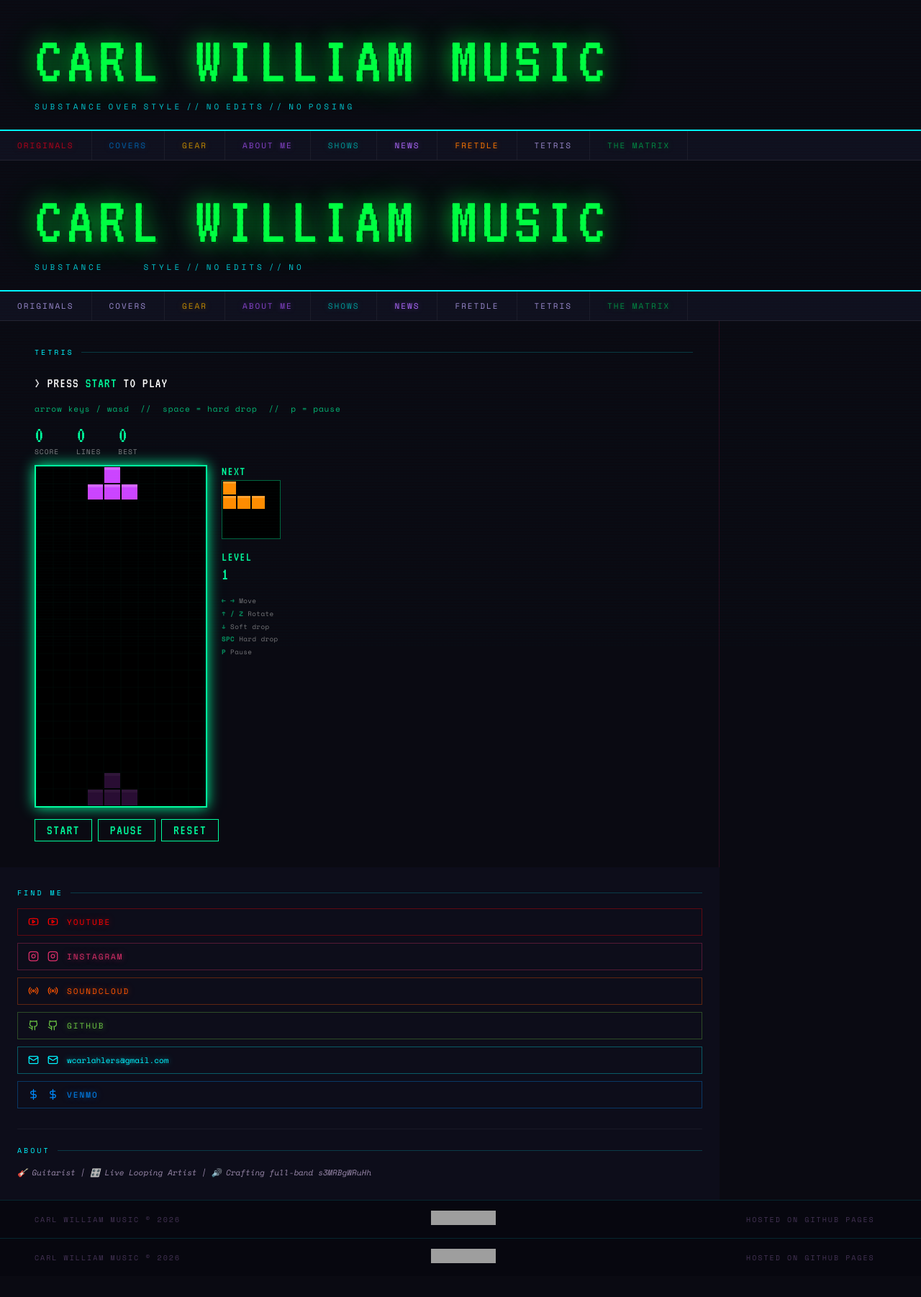
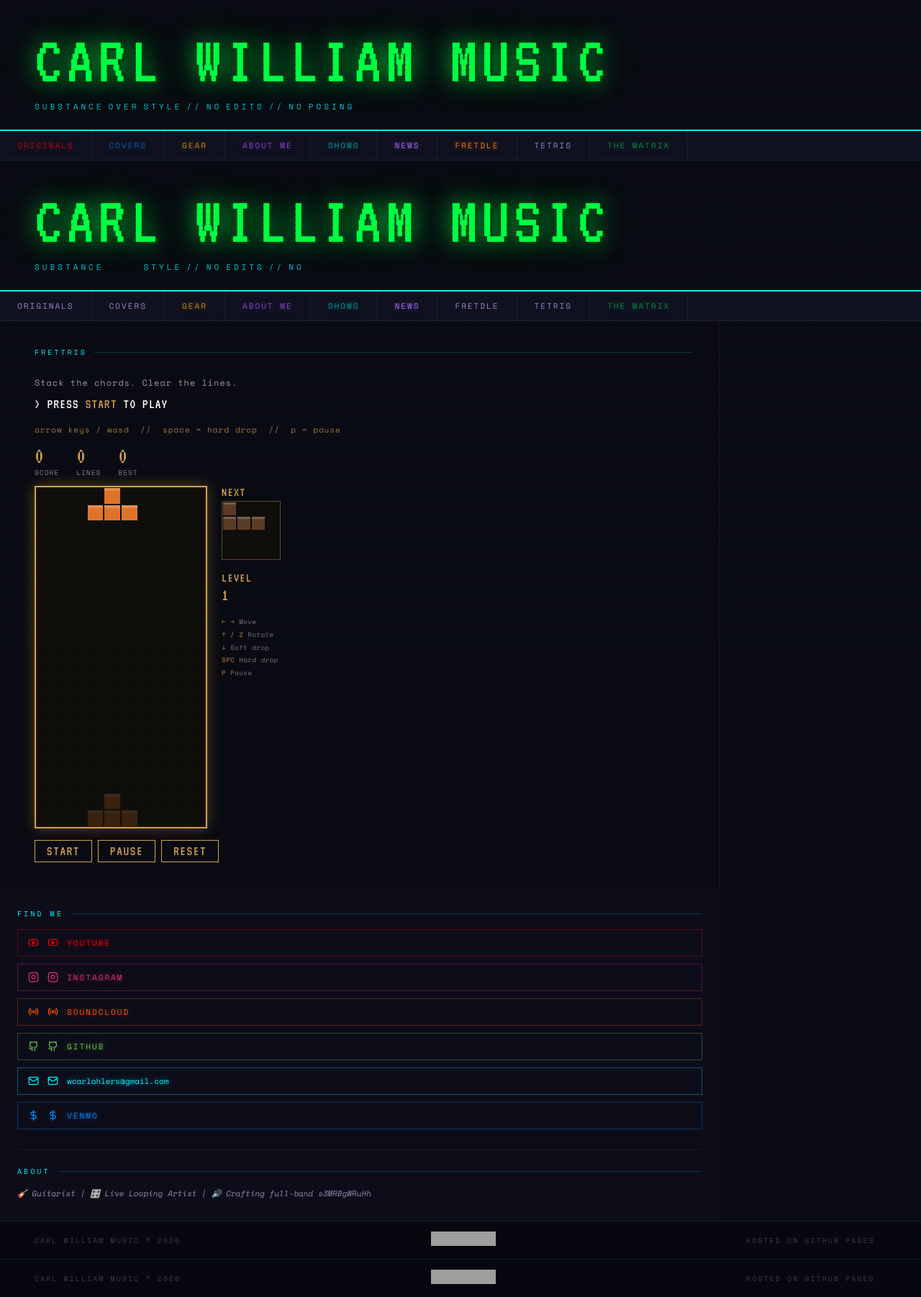
Before and after one commit to Ahlers94/carl-william-music, a Jekyll site: the page built from tetris.html, in a window 1280 px wide. Shown: the whole page at 72% size. Built offline with Jekyll 4.4.1, drawn with Linux system fonts in a browser that asks for light colours; before the commit the page ends 1773 px from its top, so only the background shows below that; grey boxes are pictures that could not be loaded.

Commit message:
Changed tetris.html to fretris.html

```diff
--- a/tetris.html
+++ b/tetris.html
@@ -18,64 +18,72 @@ extra_js:
   <link rel="icon" type="image/jpeg" href="/carl-william-music/photos/favicon.jpg">
   <link rel="shortcut icon" href="/carl-william-music/photos/favicon.jpg">
 
-  <meta name="description" content="Classic Tetris — Carl William Music style.">
+  <meta name="description" content="Frettris — Stack the chords. Clear the lines.">
   <meta name="author" content="Carl William Music">
 
   <meta property="og:type" content="website">
-  <meta property="og:title" content="Carl William Music | Tetris">
-  <meta property="og:description" content="Classic Tetris — Carl William Music style.">
+  <meta property="og:title" content="Carl William Music | Frettris">
+  <meta property="og:description" content="Frettris — Stack the chords. Clear the lines.">
   <meta property="og:url" content="https://ahlers94.github.io/carl-william-music/tetris.html">
   <meta property="og:image" content="https://ahlers94.github.io/carl-william-music/preview.jpg">
 
   <meta name="twitter:card" content="summary_large_image">
-  <meta name="twitter:title" content="Carl William Music | Tetris">
-  <meta name="twitter:description" content="Classic Tetris — Carl William Music style.">
+  <meta name="twitter:title" content="Carl William Music | Frettris">
+  <meta name="twitter:description" content="Frettris — Stack the chords. Clear the lines.">
   <meta name="twitter:image" content="https://ahlers94.github.io/carl-william-music/preview.jpg">
 
-  <title>Carl William Music | Tetris</title>
+  <title>Carl William Music | Frettris</title>
 
   <link rel="preconnect" href="https://fonts.googleapis.com">
   <link href="https://fonts.googleapis.com/css2?family=VT323&family=Space+Mono:ital,wght@0,400;0,700;1,400&display=swap" rel="stylesheet">
   <link rel="stylesheet" href="/carl-william-music/assets/css/main.css">
 
   <style>
-    /* ── Tetris page styles ── */
+    /* ── Frettris page styles ── */
 
-    #tetris-game-wrapper #tetris-section {
+    #frettris-game-container #frettris-section {
       display: flex;
       flex-direction: column;
       gap: 0.75rem;
     }
 
-    #tetris-game-wrapper .tetris-meta {
+    #frettris-game-container .section-subtitle {
+      font-family: 'Space Mono', monospace;
+      font-size: 0.75rem;
+      color: var(--fg, #ccc);
+      opacity: 0.75;
+      letter-spacing: 0.08em;
+    }
+
+    #frettris-game-container .tetris-meta {
       font-family: 'Space Mono', monospace;
       font-size: 0.7rem;
-      color: var(--accent, #00ff9f);
+      color: var(--accent, #d4a24f);
       opacity: 0.7;
       letter-spacing: 0.08em;
     }
 
     /* Stats bar */
-    #tetris-game-wrapper .tetris-stats {
+    #frettris-game-container .tetris-stats {
       display: flex;
       gap: 1.5rem;
       flex-wrap: wrap;
     }
 
-    #tetris-game-wrapper .tetris-stat {
+    #frettris-game-container .tetris-stat {
       display: flex;
       flex-direction: column;
       align-items: flex-start;
     }
 
-    #tetris-game-wrapper .tetris-stat .stat-num {
+    #frettris-game-container .tetris-stat .stat-num {
       font-family: 'VT323', monospace;
       font-size: 2rem;
-      color: var(--accent, #00ff9f);
+      color: var(--accent, #d4a24f);
       line-height: 1;
     }
 
-    #tetris-game-wrapper .tetris-stat .stat-label {
+    #frettris-game-container .tetris-stat .stat-label {
       font-family: 'Space Mono', monospace;
       font-size: 0.6rem;
       color: var(--fg, #ccc);
@@ -85,62 +93,61 @@ extra_js:
     }
 
     /* Arena + side panel layout */
-    #tetris-game-wrapper .tetris-play-area {
+    #frettris-game-container .tetris-play-area {
       display: flex;
       gap: 1.25rem;
       align-items: flex-start;
     }
 
     /* The canvas */
-    #tetris-game-wrapper #tetris-canvas {
+    #frettris-game-container #tetris-canvas {
       display: block;
-      border: 2px solid var(--accent, #00ff9f);
-      box-shadow: 0 0 18px var(--accent, #00ff9f), inset 0 0 6px rgba(0,255,159,0.08);
+      border: 2px solid #d4a24f;
+      box-shadow: 0 0 18px rgba(212,162,79,0.35), inset 0 0 6px rgba(212,162,79,0.12);
       image-rendering: pixelated;
-      background: #000;
-      /* responsive: max 240px wide on mobile */
+      background: #0f0d0a;
       max-width: min(240px, 100%);
       height: auto;
     }
 
     /* Side panel: next piece + controls */
-    #tetris-game-wrapper .tetris-side {
+    #frettris-game-container .tetris-side {
       display: flex;
       flex-direction: column;
       gap: 1rem;
       min-width: 90px;
     }
 
-    #tetris-game-wrapper .tetris-side-label {
+    #frettris-game-container .tetris-side-label {
       font-family: 'VT323', monospace;
       font-size: 1.1rem;
-      color: var(--accent, #00ff9f);
+      color: #d4a24f;
       letter-spacing: 0.08em;
       text-transform: uppercase;
       margin-bottom: 0.2rem;
     }
 
-    #tetris-game-wrapper #next-canvas {
+    #frettris-game-container #next-canvas {
       display: block;
-      border: 1px solid rgba(0,255,159,0.4);
-      background: #000;
+      border: 1px solid rgba(212,162,79,0.4);
+      background: #0f0d0a;
       image-rendering: pixelated;
     }
 
     /* Level display */
-    #tetris-game-wrapper .tetris-level {
+    #frettris-game-container .tetris-level {
       font-family: 'VT323', monospace;
       font-size: 1.5rem;
       color: #fff;
       line-height: 1;
     }
 
-    #tetris-game-wrapper .tetris-level span {
-      color: var(--accent, #00ff9f);
+    #frettris-game-container .tetris-level span {
+      color: #d4a24f;
     }
 
     /* Controls hint */
-    #tetris-game-wrapper .tetris-keys {
+    #frettris-game-container .tetris-keys {
       font-family: 'Space Mono', monospace;
       font-size: 0.58rem;
       color: var(--fg, #ccc);
@@ -149,14 +156,14 @@ extra_js:
       letter-spacing: 0.04em;
     }
 
-    #tetris-game-wrapper .tetris-keys strong {
-      color: var(--accent, #00ff9f);
+    #frettris-game-container .tetris-keys strong {
+      color: #d4a24f;
       opacity: 1;
       font-weight: 700;
     }
 
     /* Buttons */
-    #tetris-game-wrapper .tetris-controls {
+    #frettris-game-container .tetris-controls {
       display: flex;
       flex-wrap: wrap;
       gap: 0.5rem;
@@ -164,27 +171,27 @@ extra_js:
     }
 
     /* Reuse the existing .game-btn style; define fallback if not present */
-    #tetris-game-wrapper .tetris-btn {
+    #frettris-game-container .tetris-btn {
       font-family: 'VT323', monospace;
       font-size: 1.2rem;
       letter-spacing: 0.08em;
       text-transform: uppercase;
       padding: 0.3rem 1rem;
       background: transparent;
-      color: var(--accent, #00ff9f);
-      border: 1.5px solid var(--accent, #00ff9f);
+      color: #d4a24f;
+      border: 1.5px solid #d4a24f;
       cursor: pointer;
       transition: background 0.15s, color 0.15s, box-shadow 0.15s;
     }
 
-    #tetris-game-wrapper .tetris-btn:hover {
-      background: var(--accent, #00ff9f);
-      color: #000;
-      box-shadow: 0 0 10px var(--accent, #00ff9f);
+    #frettris-game-container .tetris-btn:hover {
+      background: #d4a24f;
+      color: #0f0d0a;
+      box-shadow: 0 0 10px rgba(212,162,79,0.6);
     }
 
     /* Message overlay */
-    #tetris-game-wrapper #tetris-msg {
+    #frettris-game-container #tetris-msg {
       font-family: 'VT323', monospace;
       font-size: 1.2rem;
       color: #fff;
@@ -192,32 +199,32 @@ extra_js:
       letter-spacing: 0.06em;
     }
 
-    #tetris-game-wrapper #tetris-msg .hi {
-      color: var(--accent, #00ff9f);
+    #frettris-game-container #tetris-msg .hi {
+      color: #d4a24f;
     }
 
     /* Mobile touch buttons */
-    #tetris-game-wrapper .tetris-touch {
+    #frettris-game-container .tetris-touch {
       display: none;
       gap: 0.4rem;
       justify-content: center;
       margin-top: 0.5rem;
     }
 
-    #tetris-game-wrapper .touch-row {
+    #frettris-game-container .touch-row {
       display: flex;
       gap: 0.4rem;
       justify-content: center;
     }
 
-    #tetris-game-wrapper .touch-btn {
+    #frettris-game-container .touch-btn {
       font-family: 'VT323', monospace;
       font-size: 1.6rem;
       width: 52px;
       height: 52px;
       background: transparent;
-      color: var(--accent, #00ff9f);
-      border: 1.5px solid var(--accent, #00ff9f);
+      color: #d4a24f;
+      border: 1.5px solid #d4a24f;
       cursor: pointer;
       display: flex;
       align-items: center;
@@ -227,16 +234,16 @@ extra_js:
       transition: background 0.1s, color 0.1s;
     }
 
-    #tetris-game-wrapper .touch-btn:active {
-      background: var(--accent, #00ff9f);
-      color: #000;
+    #frettris-game-container .touch-btn:active {
+      background: #d4a24f;
+      color: #0f0d0a;
     }
 
     @media (max-width: 600px) {
-      #tetris-game-wrapper .tetris-touch { display: flex; flex-direction: column; }
-      #tetris-game-wrapper .tetris-keys  { display: none; }
-      #tetris-game-wrapper .tetris-play-area { flex-direction: column; align-items: center; }
-      #tetris-game-wrapper #tetris-canvas { max-width: min(200px, 90vw); }
+      #frettris-game-container .tetris-touch { display: flex; flex-direction: column; }
+      #frettris-game-container .tetris-keys  { display: none; }
+      #frettris-game-container .tetris-play-area { flex-direction: column; align-items: center; }
+      #frettris-game-container #tetris-canvas { max-width: min(200px, 90vw); }
     }
   </style>
 </head>
@@ -281,10 +288,11 @@ extra_js:
 
   <!-- ══════════════════════════════════════════ -->
   <div class="page tab-fade">
-    <div id="tetris-game-wrapper">
-      <div class="left-col" id="tetris-section">
+    <div id="frettris-game-container">
+      <div class="left-col" id="frettris-section">
 
-        <div class="section-label">Tetris</div>
+        <div class="section-label">Frettris</div>
+        <div class="section-subtitle">Stack the chords. Clear the lines.</div>
         <div id="tetris-msg">&gt; PRESS <span class="hi">START</span> TO PLAY</div>
         <div class="tetris-meta">arrow keys / wasd &nbsp;//&nbsp; space = hard drop &nbsp;//&nbsp; p = pause</div>
 
@@ -351,7 +359,7 @@ extra_js:
           <a class="social-link sc" href="https://soundcloud.com/carl-william-music"   data-icon="radio"     target="_blank" rel="noopener">SoundCloud</a>
           <a class="social-link gh" href="https://github.com/Ahlers94"                 data-icon="github"    target="_blank" rel="noopener">GitHub</a>
           <a class="social-link em" href="mailto:wcarlahlers@gmail.com"                data-icon="mail">wcarlahlers@gmail.com</a>
-          <a class="social-link vm" href="https://venmo.com/carl-william-music"        data-icon="venmo"     target="_blank" rel="noopener">Venmo</a>
+          <a class="social-link vm" href="https://venmo.com/carl-william-music"        data-icon="venmo"     target="_blank" rel="noopener">VenMo</a>
         </div>
         <div class="bio-box">
           <div class="section-label">About</div>
@@ -390,10 +398,10 @@ extra_js:
 
     // ── Piece definitions ─────────────────────────────────
     // Each piece: array of 4x4 rotation matrices (flat, row-major)
-    // Colors tuned to match the site's retro-neon palette
+    // Colors tuned to match the instrument workshop palette
     const PIECES = [
       { // I
-        color: '#00f5ff',
+        color: '#8b6239',
         shapes: [
           [0,0,0,0, 1,1,1,1, 0,0,0,0, 0,0,0,0],
           [0,0,1,0, 0,0,1,0, 0,0,1,0, 0,0,1,0],
@@ -402,7 +410,7 @@ extra_js:
         ]
       },
       { // O
-        color: '#ffe600',
+        color: '#d4a24f',
         shapes: [
           [0,1,1,0, 0,1,1,0, 0,0,0,0, 0,0,0,0],
           [0,1,1,0, 0,1,1,0, 0,0,0,0, 0,0,0,0],
@@ -411,7 +419,7 @@ extra_js:
         ]
       },
       { // T
-        color: '#cc44ff',
+        color: '#e07328',
         shapes: [
           [0,1,0,0, 1,1,1,0, 0,0,0,0, 0,0,0,0],
           [0,1,0,0, 0,1,1,0, 0,1,0,0, 0,0,0,0],
@@ -420,7 +428,7 @@ extra_js:
         ]
       },
       { // S
-        color: '#00ff9f',
+        color: '#b99b6f',
         shapes: [
           [0,1,1,0, 1,1,0,0, 0,0,0,0, 0,0,0,0],
           [0,1,0,0, 0,1,1,0, 0,0,1,0, 0,0,0,0],
@@ -429,7 +437,7 @@ extra_js:
         ]
       },
       { // Z
-        color: '#ff4466',
+        color: '#cca239',
         shapes: [
           [1,1,0,0, 0,1,1,0, 0,0,0,0, 0,0,0,0],
           [0,0,1,0, 0,1,1,0, 0,1,0,0, 0,0,0,0],
@@ -438,7 +446,7 @@ extra_js:
         ]
       },
       { // J
-        color: '#ff8c00',
+        color: '#5b3b24',
         shapes: [
           [1,0,0,0, 1,1,1,0, 0,0,0,0, 0,0,0,0],
           [0,1,1,0, 0,1,0,0, 0,1,0,0, 0,0,0,0],
@@ -447,7 +455,7 @@ extra_js:
         ]
       },
       { // L
-        color: '#ff6ec7',
+        color: '#6f7482',
         shapes: [
           [0,0,1,0, 1,1,1,0, 0,0,0,0, 0,0,0,0],
           [0,1,0,0, 0,1,0,0, 0,1,1,0, 0,0,0,0],
```
Also changed, not shown: other parts of tetris.html (+1 -1 lines).
